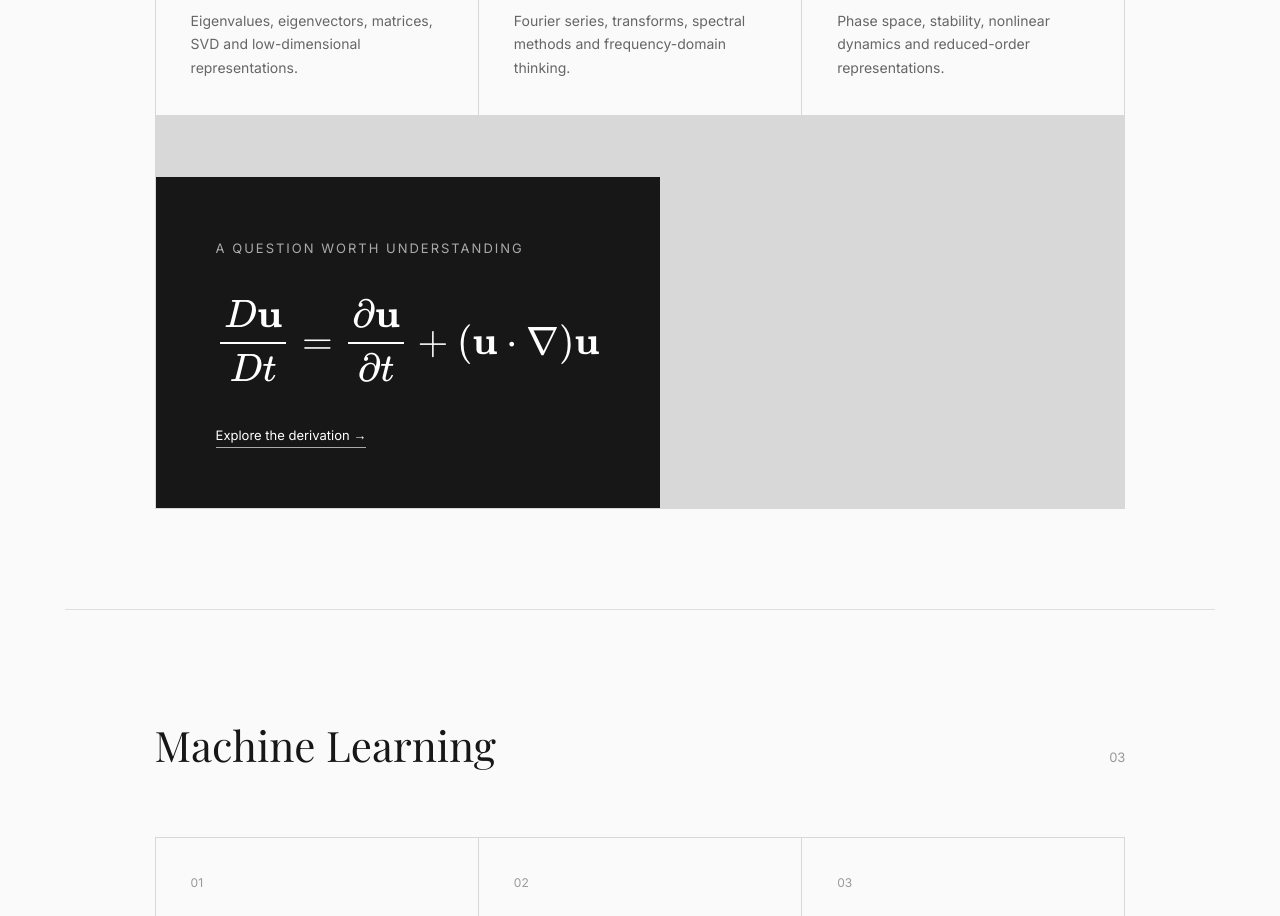
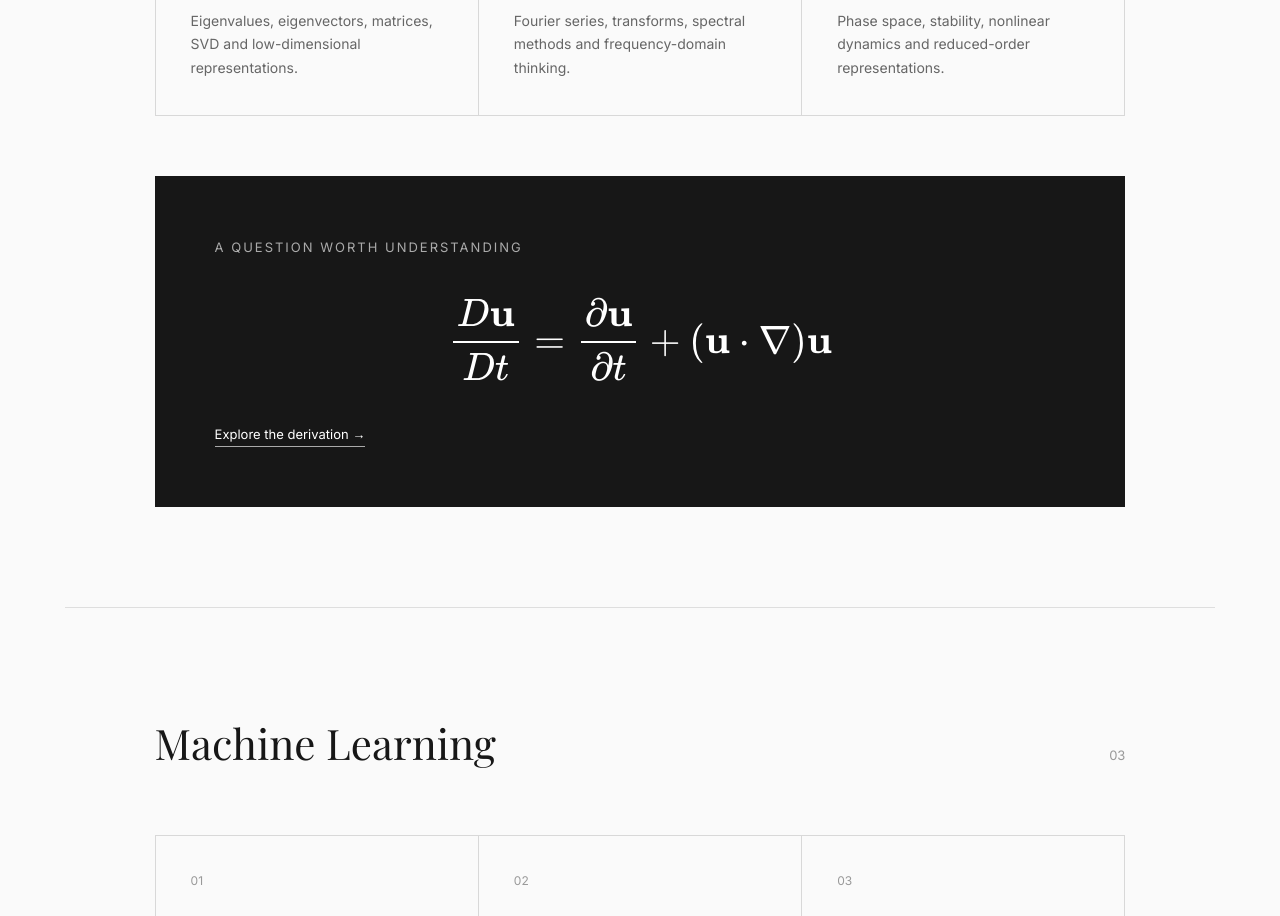
Before and after one commit to hraj-g63/hraj-g63.github.io, a plain HTML site: page index.html in a window 1280 px wide. Shown: the part 1980-2896 px from the top of the page. Drawn offline with nearby package versions, Linux system fonts and the light colour scheme.

Commit message:
Update index.html

```diff
--- a/index.html
+++ b/index.html
@@ -969,7 +969,7 @@
         </div>
 
     </div>
- <div class="topic-grid">
+
 
 
 
```
